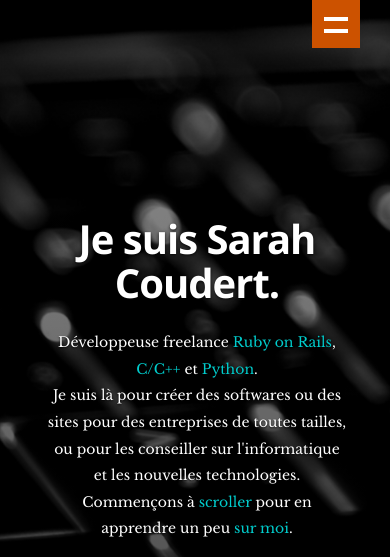
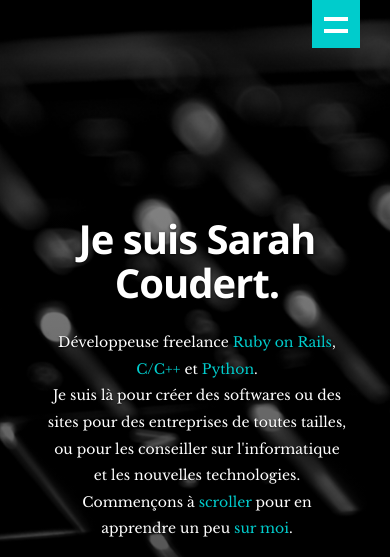
Before and after one commit to SarahCoudert/SarahCoudert.github.io, a plain HTML site: page index.html in a window 390 px wide. Shown: the top 557 px of the page. Drawn offline with nearby package versions, Linux system fonts and the light colour scheme.

Commit message:
responsive burger blue

```diff
--- a/css/media-queries.css
+++ b/css/media-queries.css
@@ -112,7 +112,7 @@
 	   width: 48px;
 		height: 48px;
 		text-align: left;
-		background-color: #CC5200;
+		background-color: #0cc;
 		position: relative;
       border: none;
       float: right;
```
